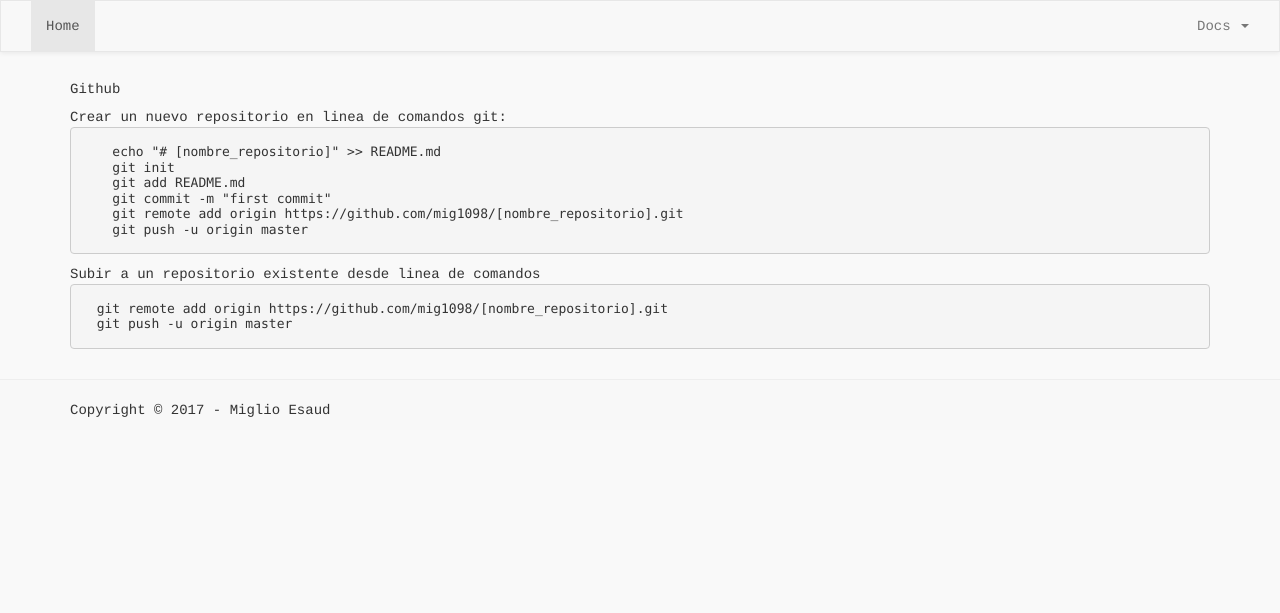
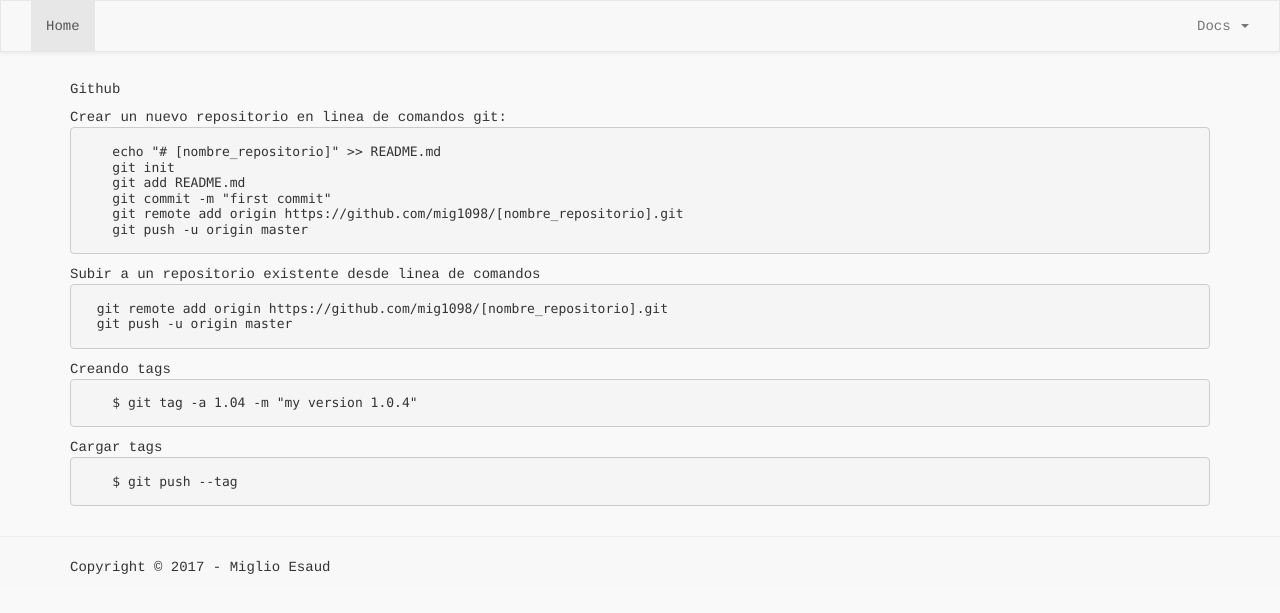
Before and after one commit to mig1098/mig1098.github.io, a Jekyll site: the page built from github-guia/index.html, in a window 1280 px wide. Shown: the top 613 px of the page. Built offline with Jekyll 4.4.1, drawn with Linux system fonts in a browser that asks for light colours; Markdown is read by kramdown in place of the engine named in the settings.

Commit message:
Update index.html

```diff
--- a/github-guia/index.html
+++ b/github-guia/index.html
@@ -28,3 +28,20 @@
   git push -u origin master
   </code>
 </pre>
+
+<div>
+    <span>Creando tags</span>
+</div>
+<pre>
+    <code>
+    $ git tag -a 1.04 -m "my version 1.0.4"
+    </code>
+</pre>
+<div>
+    <span>Cargar tags</span>
+</div>
+<pre>
+    <code>
+    $ git push --tag
+    </code>
+</pre>
```
